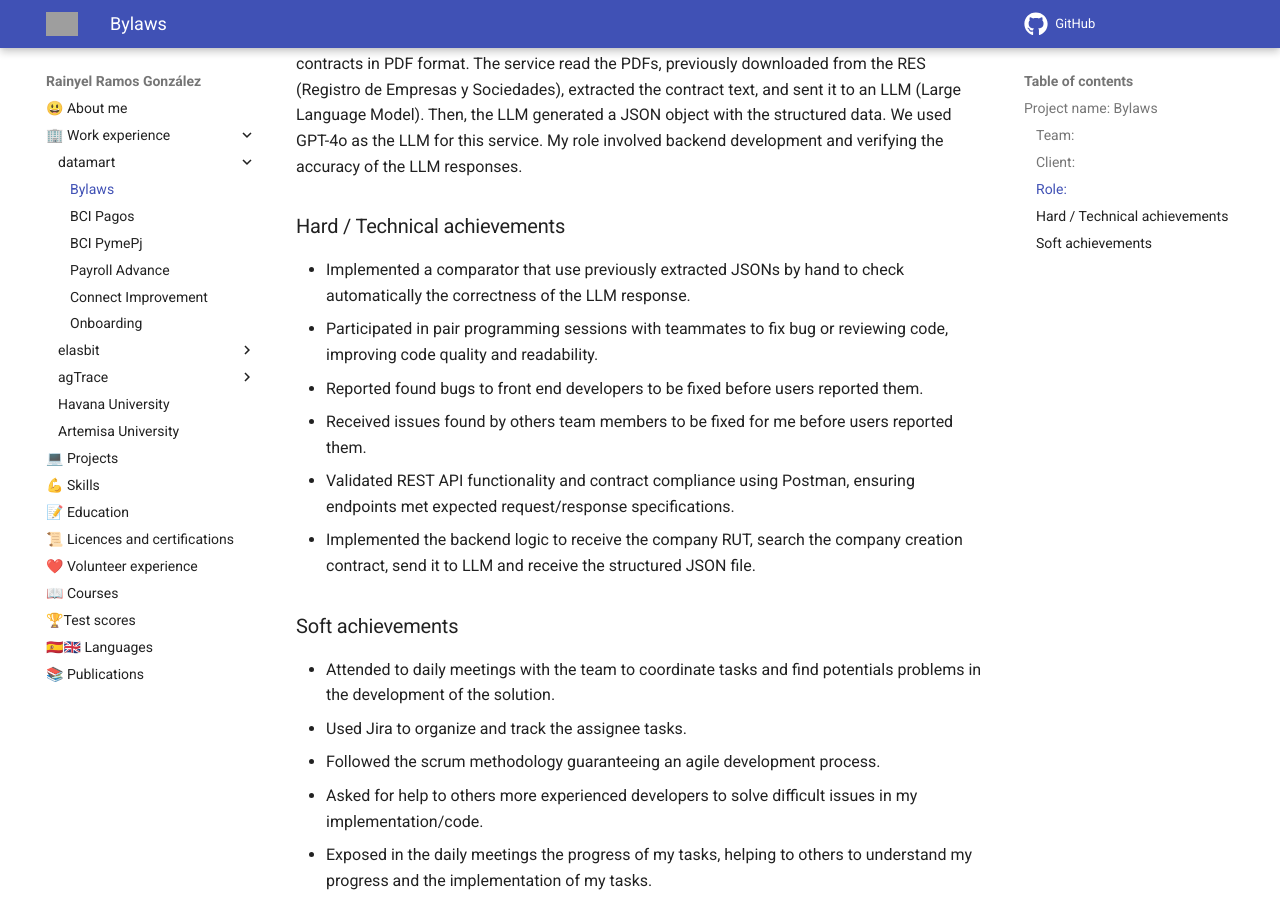
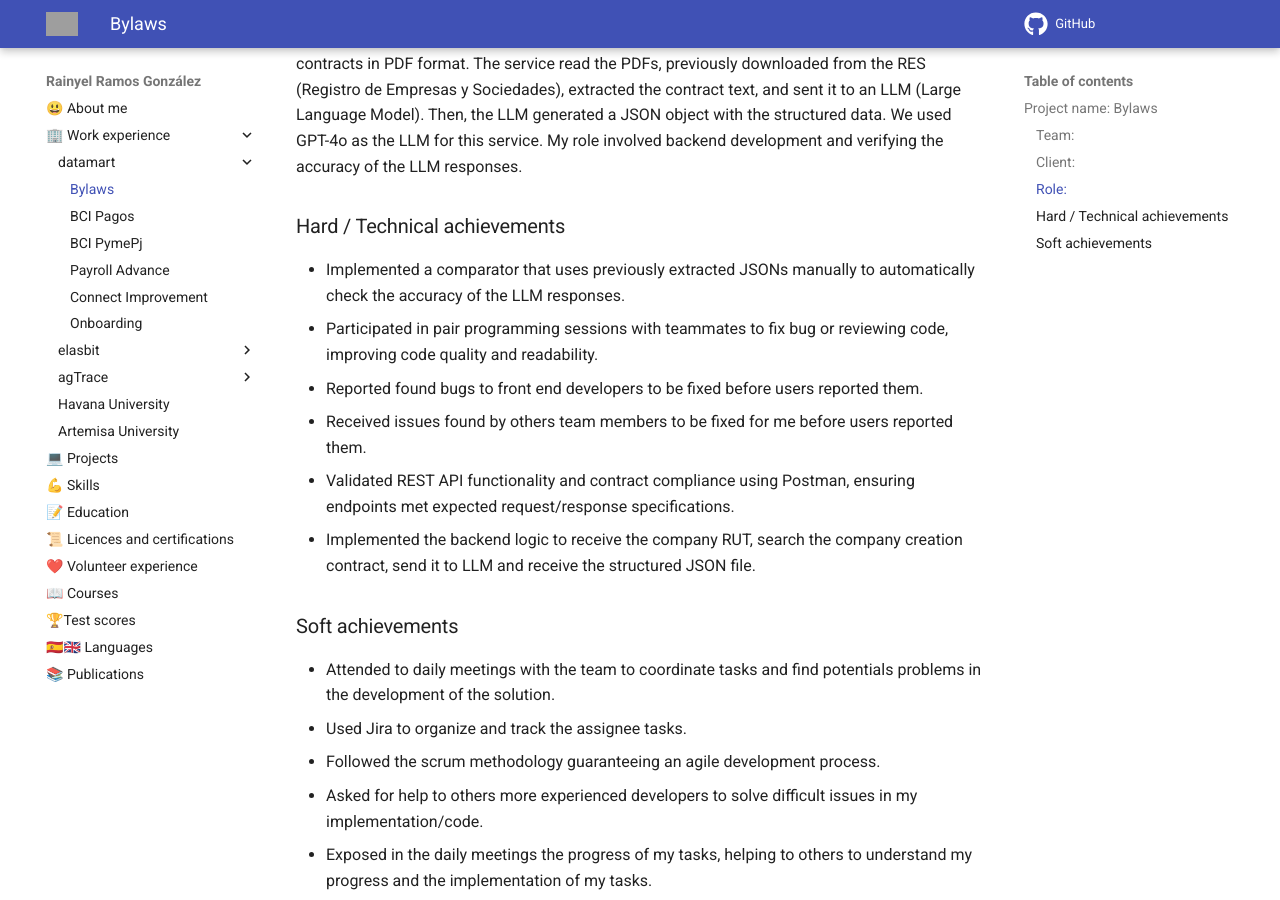
Before and after one commit to rayniel95/rayniel95.github.io, an MkDocs documentation site: the page built from docs/work_experience/datamart/bylaws.md, in a window 1280 px wide and 900 px high, scrolled down 588 px. Built offline with MkDocs 1.6.1 and Material for MkDocs 9.7.7, drawn with Linux system fonts in a browser that asks for light colours; grey boxes are pictures that could not be loaded.

Commit message:
docs(datamart): improve grammar and clarity in bylaws project description

```diff
--- a/docs/work_experience/datamart/bylaws.md
+++ b/docs/work_experience/datamart/bylaws.md
@@ -22,7 +22,7 @@ This project involved developing a service to extract structured data from compa
 <!-- small description about the client and its requirements or problems, how I solve it -->
 ### Hard / Technical achievements
 
-- Implemented a comparator that use previously extracted JSONs by hand to check automatically the correctness of the LLM response.
+- Implemented a comparator that uses previously extracted JSONs manually to automatically check the accuracy of the LLM responses.
 - Participated in pair programming sessions with teammates to fix bug or reviewing code, improving code quality and readability.
 - Reported found bugs to front end developers to be fixed before users reported them.
 - Received issues found by others team members to be fixed for me before users reported them.
```
